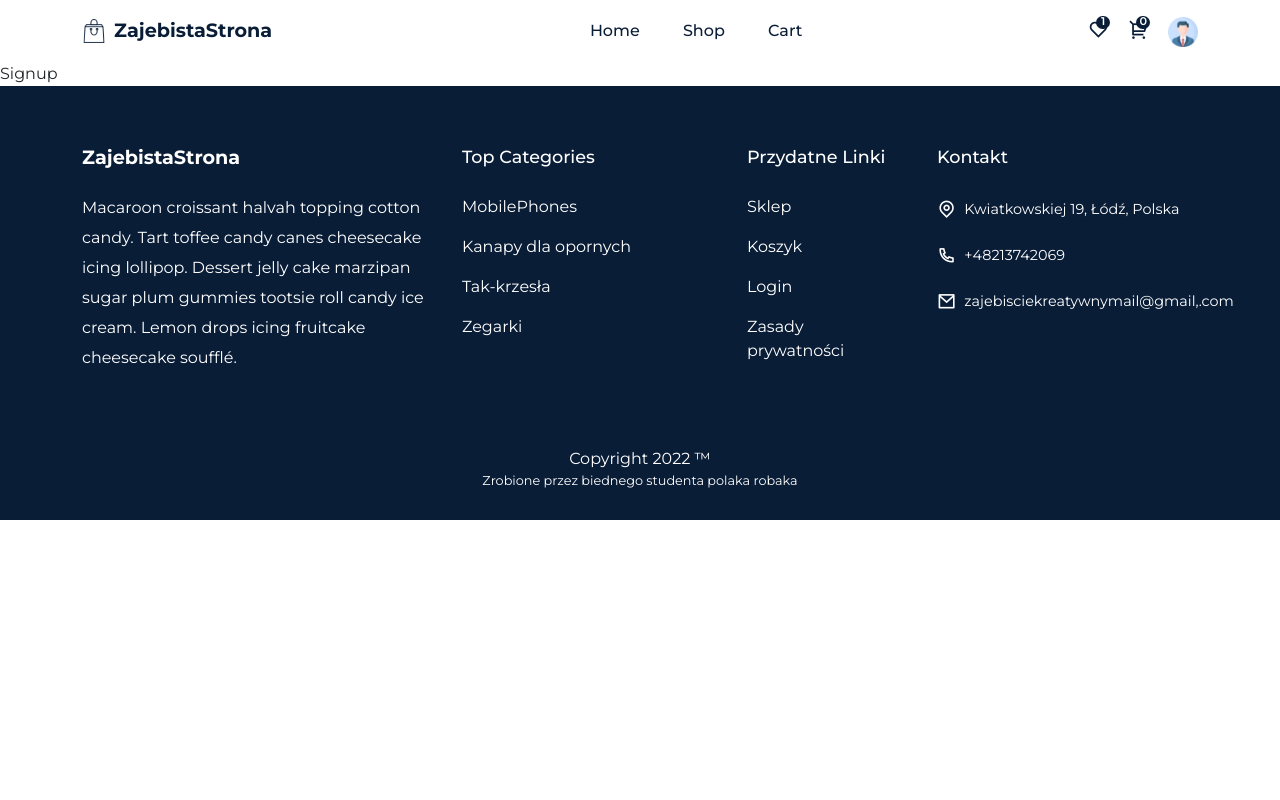
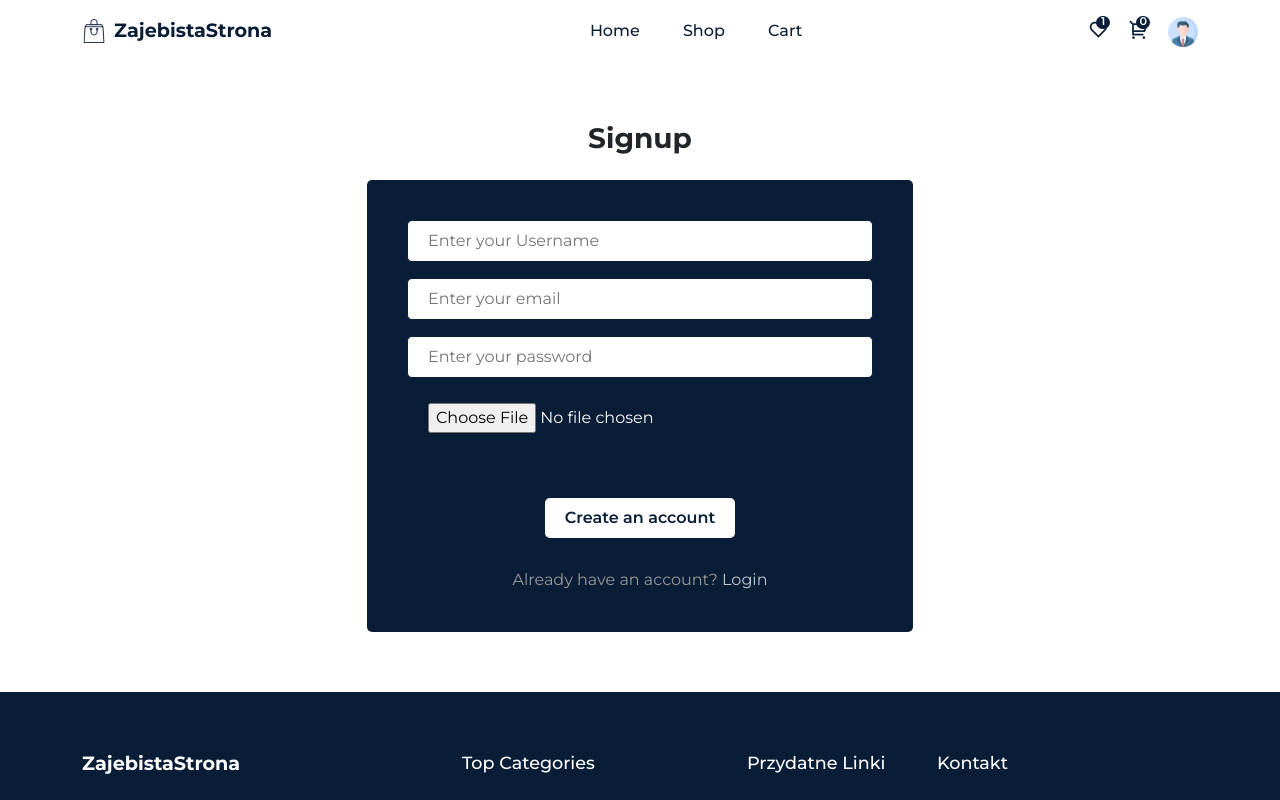
Before and after one commit to MichalCholajczyk/sklep_stolarski, a React (Create React App) app: page /signup in a window 1280 px wide. Shown: the top 800 px of the page. Built offline with nearby package versions, Linux system fonts and the light colour scheme.

Commit message:
implemented logging in and signup

```diff
--- a/package.json
+++ b/package.json
@@ -8,6 +8,7 @@
     "@testing-library/react": "^13.4.0",
     "@testing-library/user-event": "^13.5.0",
     "bootstrap": "^5.2.1",
+    "firebase": "^9.15.0",
     "framer-motion": "^7.3.2",
     "react": "^18.2.0",
     "react-dom": "^18.2.0",
--- /dev/null
+++ b/src/firebase.config.js
@@ -0,0 +1,32 @@
+// Import the functions you need from the SDKs you need
+import { initializeApp } from "firebase/app";
+import { getAnalytics } from "firebase/analytics";
+import {getAuth} from "firebase/auth";
+import {getFirestore} from "firebase/firestore";
+import {getStorage} from "firebase/storage";
+
+// TODO: Add SDKs for Firebase products that you want to use
+// https://firebase.google.com/docs/web/setup#available-libraries
+
+// Your web app's Firebase configuration
+// For Firebase JS SDK v7.20.0 and later, measurementId is optional
+const firebaseConfig = {
+  apiKey: "AIzaSyAxcO2KkK_95LMM1PLtPfbNNJWK6V-qS_Q",
+  authDomain: "sklepstolarski-42612.firebaseapp.com",
+  projectId: "sklepstolarski-42612",
+  storageBucket: "sklepstolarski-42612.appspot.com",
+  messagingSenderId: "389107650842",
+  appId: "1:389107650842:web:585bed5b40930016f79ca3",
+  measurementId: "G-KRZ5MTX69F"
+};
+
+// Initialize Firebase
+const app = initializeApp(firebaseConfig);
+const analytics = getAnalytics(app);
+
+export const auth = getAuth(app);
+export const db = getFirestore(app);
+export const storage = getStorage(app);
+
+
+export default app;
--- a/src/pages/Login/Login.jsx
+++ b/src/pages/Login/Login.jsx
@@ -1,10 +1,81 @@
-import React from 'react'
-import "./login.css"
+import React, { useState } from "react";
+import "./login.css";
+import Helmet from "../../components/Helmet/Helmet";
+import { Container, Row, Col, Form, FormGroup } from "reactstrap";
+import { Link, useNavigate } from "react-router-dom";
+import { signInWithEmailAndPassword } from "firebase/auth";
+import { auth } from "../../firebase.config";
+import { toast } from "react-toastify";
 
 const Login = () => {
-  return (
-    <div>Login</div>
-  )
-}
+	const [email, setEmail] = useState("");
+	const [password, setPassword] = useState("");
+	const [loading, setLoading] = useState(false);
+	const Navigate = useNavigate();
+	const signIn = async (e) => {
+		e.preventDefault();
+		setLoading(true);
 
-export default Login
+		try {
+			const userCredential = await signInWithEmailAndPassword(auth, email, password);
+
+			const user = userCredential.user;
+
+			console.log(user.name);
+			setLoading(false);
+			toast.success("zalogowanooo");
+			Navigate("/checkout");
+		} catch (error) {
+			setLoading(false);
+			toast.error(error.message);
+		}
+	};
+	return (
+		<Helmet title="Login">
+			<section>
+				<Container>
+					<Row>
+						{loading ? (
+							<Col lg="12" className="text-center">
+								<h5 className="fw-bold">Loading.....</h5>
+							</Col>
+						) : (
+							<Col lg="6" className="m-auto text-center">
+								<h3 className="fw-bold mb-4">Login</h3>
+
+								<Form className="auth__form" onSubmit={signIn}>
+									<FormGroup className="form__group">
+										<input
+											type="email"
+											value={email}
+											onChange={(e) => setEmail(e.target.value)}
+											placeholder="Enter your email"
+										/>
+									</FormGroup>
+									<FormGroup className="form__group">
+										<input
+											type="password"
+											value={password}
+											onChange={(e) => setPassword(e.target.value)}
+											placeholder="Enter your password"
+										/>
+									</FormGroup>
+
+									<button type="submit" className="buy__btn auth__btn">
+										Login
+									</button>
+									<p>
+										Dont have an account?
+										<Link to="/signup"> Create an account</Link>
+									</p>
+								</Form>
+							</Col>
+						)}
+					</Row>
+				</Container>
+			</section>
+		</Helmet>
+	);
+};
+
+export default Login;
--- a/src/pages/Login/login.css
+++ b/src/pages/Login/login.css
@@ -0,0 +1,19 @@
+.auth__form{
+  background: var(--primary-color);
+  padding: 40px;
+  border-radius: 5px;
+}
+
+.auth__btn{
+  background: white !important;
+  color: var(--primary-color);
+  font-weight: 600;
+}
+
+.auth__form p{
+ margin-top: 30px;
+}
+
+.auth__form p a{
+  color: rgba(255, 255, 255, 0.749);
+}
--- a/src/pages/Signup/Signup.jsx
+++ b/src/pages/Signup/Signup.jsx
@@ -1,10 +1,130 @@
-import React from 'react'
-import "./signup.css"
+import React, { useState } from "react";
+import "./signup.css";
+import Helmet from "../../components/Helmet/Helmet";
+import { Container, Row, Col, Form, FormGroup } from "reactstrap";
+import { Link } from "react-router-dom";
+import { getAuth, createUserWithEmailAndPassword, updateProfile } from "firebase/auth";
+import { ref, uploadBytesResumable, getDownloadURL } from "firebase/storage";
+import { setDoc, doc } from "firebase/firestore";
+
+import { auth } from "../../firebase.config.js";
+import { storage } from "../../firebase.config.js";
+import { db } from "../../firebase.config.js";
+
+import { toast } from "react-toastify";
+import { useNavigate } from "react-router-dom";
 
 const Signup = () => {
-  return (
-    <div>Signup</div>
-  )
-}
+	const [username, setUsername] = useState("");
+	const [email, setEmail] = useState("");
+	const [password, setPassword] = useState("");
+	const [file, setFile] = useState(null);
+	const [loading, setLoading] = useState(false);
 
-export default Signup
+	const navigate = useNavigate();
+
+	const signup = async (e) => {
+		e.preventDefault();
+		setLoading(true);
+
+		try {
+			const userCredential = await createUserWithEmailAndPassword(auth, email, password);
+
+			const user = userCredential.user;
+
+			const storageRef = ref(storage, `images/${Date.now() + username}`);
+			const uploadTask = uploadBytesResumable(storageRef, file);
+
+			uploadTask.on(
+				(error) => {
+					toast.error(error.message);
+				},
+				() => {
+					getDownloadURL(uploadTask.snapshot.ref).then(async (downloadURL) => {
+						//update user profile
+						await updateProfile(user, {
+							displayName: username,
+							photo: downloadURL,
+						});
+
+						//store user data in firestore database
+						await setDoc(doc(db, "users", user.uid), {
+							uid: user.uid,
+							displayName: username,
+							email,
+							photoURL: downloadURL,
+						});
+					});
+				}
+			);
+
+			//			console.log(user);
+			setLoading(false);
+			toast.success("Podpisałeś pakt z diabłem/ stworzyłeś konto");
+			navigate("/login");
+		} catch (error) {
+			setLoading(false);
+			toast.error("Program zrobił salto przez okno");
+		}
+	};
+
+	return (
+		<Helmet title="Signup">
+			<section>
+				<Container>
+					<Row>
+						{loading ? (
+							<Col lg="12" className="text-center">
+								<h5 className="fw-bold">Ładowanko.....</h5>
+							</Col>
+						) : (
+							<Col lg="6" className="m-auto text-center">
+								<h3 className="fw-bold mb-4">Signup</h3>
+
+								<Form className="auth__form" onSubmit={signup}>
+									<FormGroup className="form__group">
+										<input
+											type="text"
+											value={username}
+											onChange={(e) => setUsername(e.target.value)}
+											placeholder="Enter your Username"
+										/>
+									</FormGroup>
+
+									<FormGroup className="form__group">
+										<input
+											type="email"
+											value={email}
+											onChange={(e) => setEmail(e.target.value)}
+											placeholder="Enter your email"
+										/>
+									</FormGroup>
+									<FormGroup className="form__group">
+										<input
+											type="current-password"
+											value={password}
+											onChange={(e) => setPassword(e.target.value)}
+											placeholder="Enter your password"
+										/>
+									</FormGroup>
+									<FormGroup className="form__group">
+										<input type="file" onChange={(e) => setFile(e.target.files[0])} />
+									</FormGroup>
+
+									<button type="submit" className="buy__btn auth__btn">
+										Create an account
+									</button>
+									<p>
+										Already have an account? <Link to="/login"> Login</Link>
+									</p>
+								</Form>
+							</Col>
+						)}
+					</Row>
+				</Container>
+			</section>
+		</Helmet>
+	);
+};
+
+export default Signup;
--- a/src/pages/Signup/signup.css
+++ b/src/pages/Signup/signup.css
@@ -0,0 +1,24 @@
+.auth__form{
+  background: var(--primary-color);
+  padding: 40px;
+  border-radius: 5px;
+}
+
+.auth__btn{
+  background: white !important;
+  color: var(--primary-color);
+  font-weight: 600;
+}
+
+.auth__form p{
+ margin-top: 30px;
+}
+
+.auth__form p a{
+  color: rgba(255, 255, 255, 0.749);
+}
+
+.auth__form input[type="file"]{
+  color: white;
+  cursor: pointer;
+}
```
Also changed, not shown: 1 other file (tests, documents, lock files or other folders).
